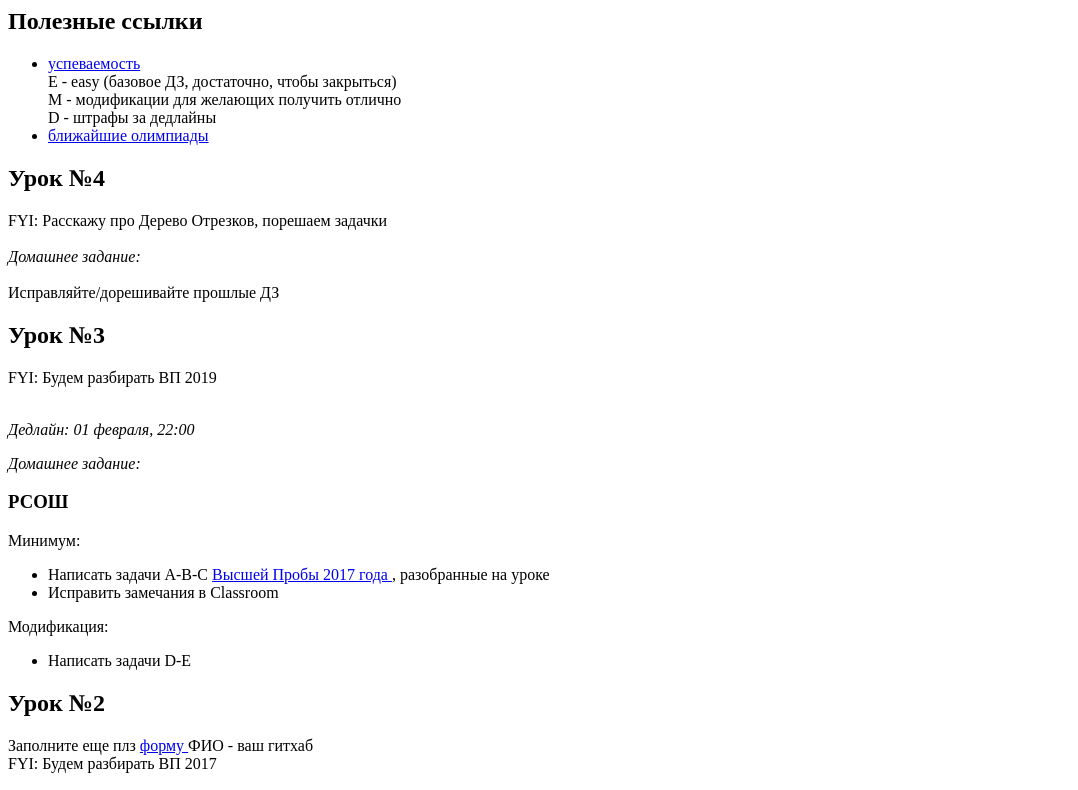
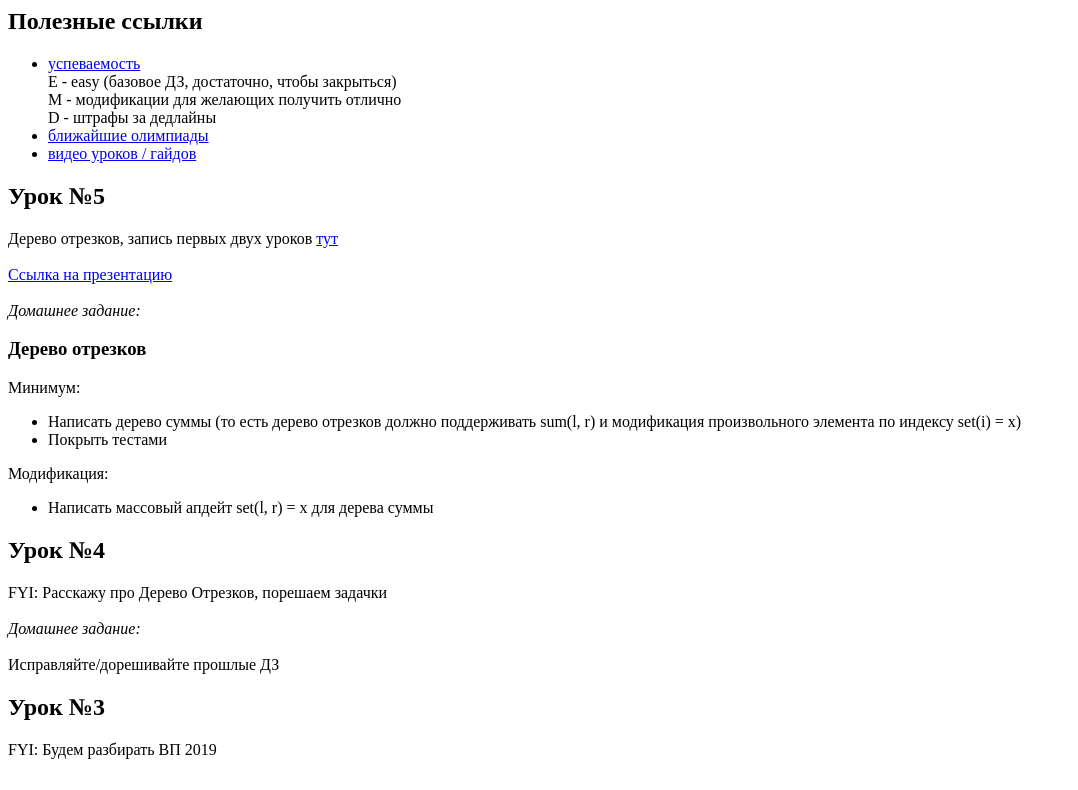
Before and after one commit to Timoniche/Timoniche.github.io, a plain HTML site: page algo239/course.html in a window 1280 px wide. Shown: the top 790 px of the page, without its empty margins (0-1078 px from the left). Drawn offline with Linux system fonts and the light colour scheme.

Commit message:
segment tree

```diff
--- a/algo239/course.html
+++ b/algo239/course.html
@@ -14,6 +14,31 @@
     <li><a href="https://docs.google.com/spreadsheets/d/1zPADTgY7oyXQkGCBX_jMDxtsCLcDzR0ZL82fduO9nIw/edit#gid=0">
         ближайшие олимпиады
     </a></li>
+
+    <li><a href="https://www.youtube.com/playlist?list=PLyRa4rfRYgEukOVV0VjEMW5E_0ELDAIni">
+        видео уроков / гайдов
+    </a></li>
+</ul>
+
+<h2>Урок №5</h2>
+Дерево отрезков, запись первых двух уроков
+<a href="https://www.youtube.com/playlist?list=PLyRa4rfRYgEukOVV0VjEMW5E_0ELDAIni">
+    тут</a> <br><br>
+<a href="https://docs.google.com/presentation/d/1rt43KP_ILOH7K2e9qVrPmJSLRbMM6C1USUUGRoefkJ8/edit?usp=sharing">
+    Ссылка на презентацию
+</a> <br><br>
+<i>Домашнее задание:</i>
+<h3>Дерево отрезков</h3>
+Минимум: <br>
+<ul>
+    <li>Написать дерево суммы (то есть дерево отрезков должно поддерживать sum(l, r) и модификация произвольного
+        элемента по индексу set(i) = x)
+    </li>
+    <li>Покрыть тестами</li>
+</ul>
+Модификация:
+<ul>
+    <li>Написать массовый апдейт set(l, r) = x для дерева суммы</li>
 </ul>
 
 <h2>Урок №4</h2>
@@ -42,7 +67,8 @@ FYI: Будем разбирать ВП 2019<br><br>
 </ul>
 
 <h2>Урок №2</h2>
-Заполните еще плз <a href="https://docs.google.com/forms/d/e/1FAIpQLSdFsKFHdc1Xw52-Eqbr5ceSDOwlPg4FyHhBXS_uDocsaB1-XA/viewform?usp=sf_link">
+Заполните еще плз <a
+        href="https://docs.google.com/forms/d/e/1FAIpQLSdFsKFHdc1Xw52-Eqbr5ceSDOwlPg4FyHhBXS_uDocsaB1-XA/viewform?usp=sf_link">
     форму
 </a> ФИО - ваш гитхаб<br>
 FYI: Будем разбирать ВП 2017<br><br>
```
